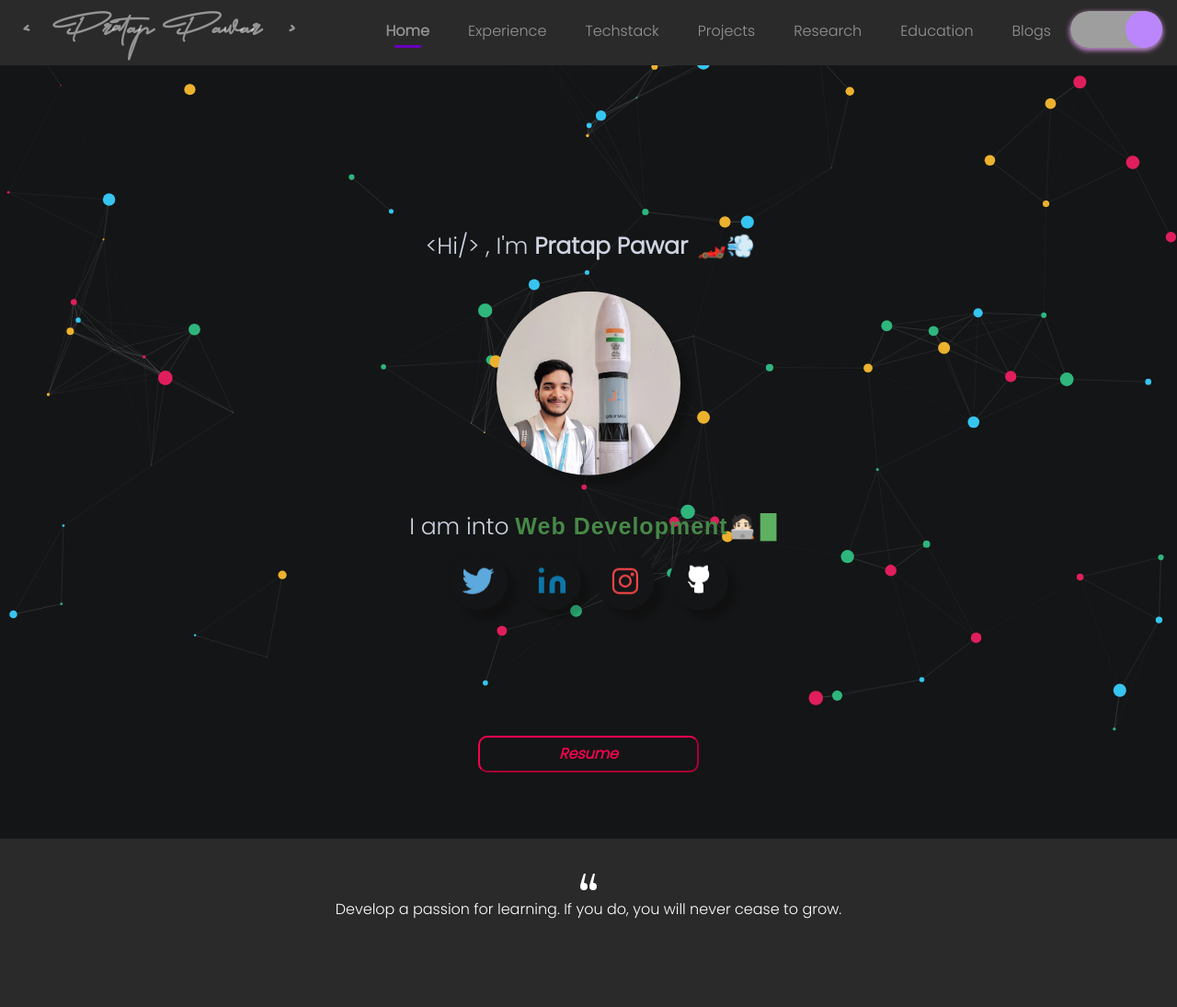
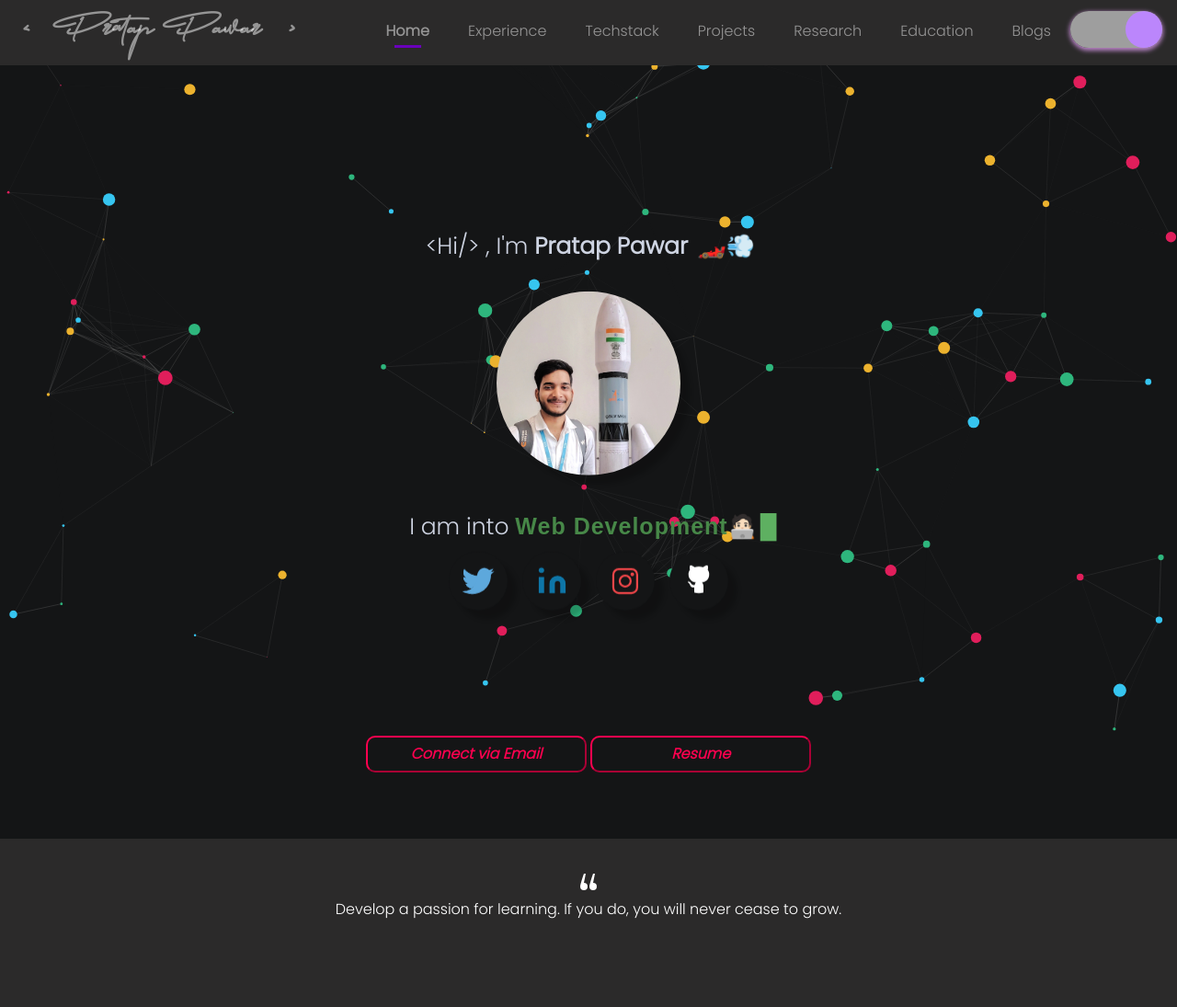
Before and after one commit to pawarspeaks/Pratap-Pawar-Portfolio, a plain HTML site: page index.html in a window 1280 px wide. Shown: the top 1095 px of the page at 92% size. Drawn offline with nearby package versions, Linux system fonts and the light colour scheme; grey boxes are pictures that could not be loaded; animation ran at ten frames a second; some icons are missing; files whose address does not match are found by name.

Commit message:
email + resume upgrade

```diff
--- a/index.html
+++ b/index.html
@@ -214,8 +214,8 @@
         </div>
 
 
-
-        <a href="https://drive.google.com/file/d/1VCX7gZBi_VDkq2ruSP0vL-gHt6qWbrob/view?usp=sharing" target="_blank" rel="noreferrer"><button class="resume-btn"><i>Resume</i></button></a>
+        <a href="mailto:iampratappawar@gmail.com" target="_blank" rel="noreferrer"><button class="resume-btn"><i>Connect via Email</i></button></a>
+        <a href="https://drive.google.com/file/d/1GYZDLEYUJEC2iMi3nlpVVpsffzk8z1E7/view?usp=sharing" target="_blank" rel="noreferrer"><button class="resume-btn"><i>Resume</i></button></a>
     </center>
 
     <br><br><br>
```
